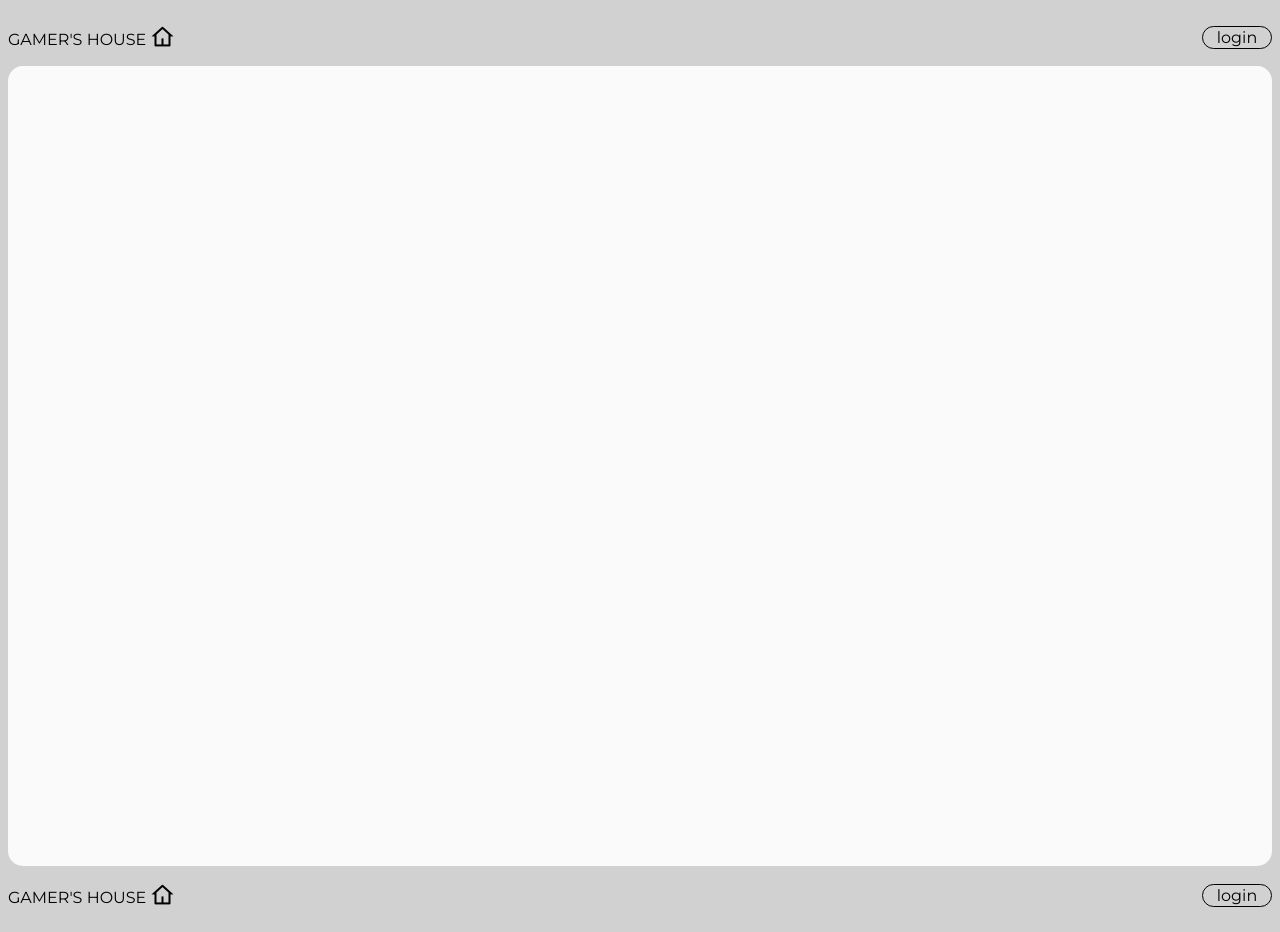
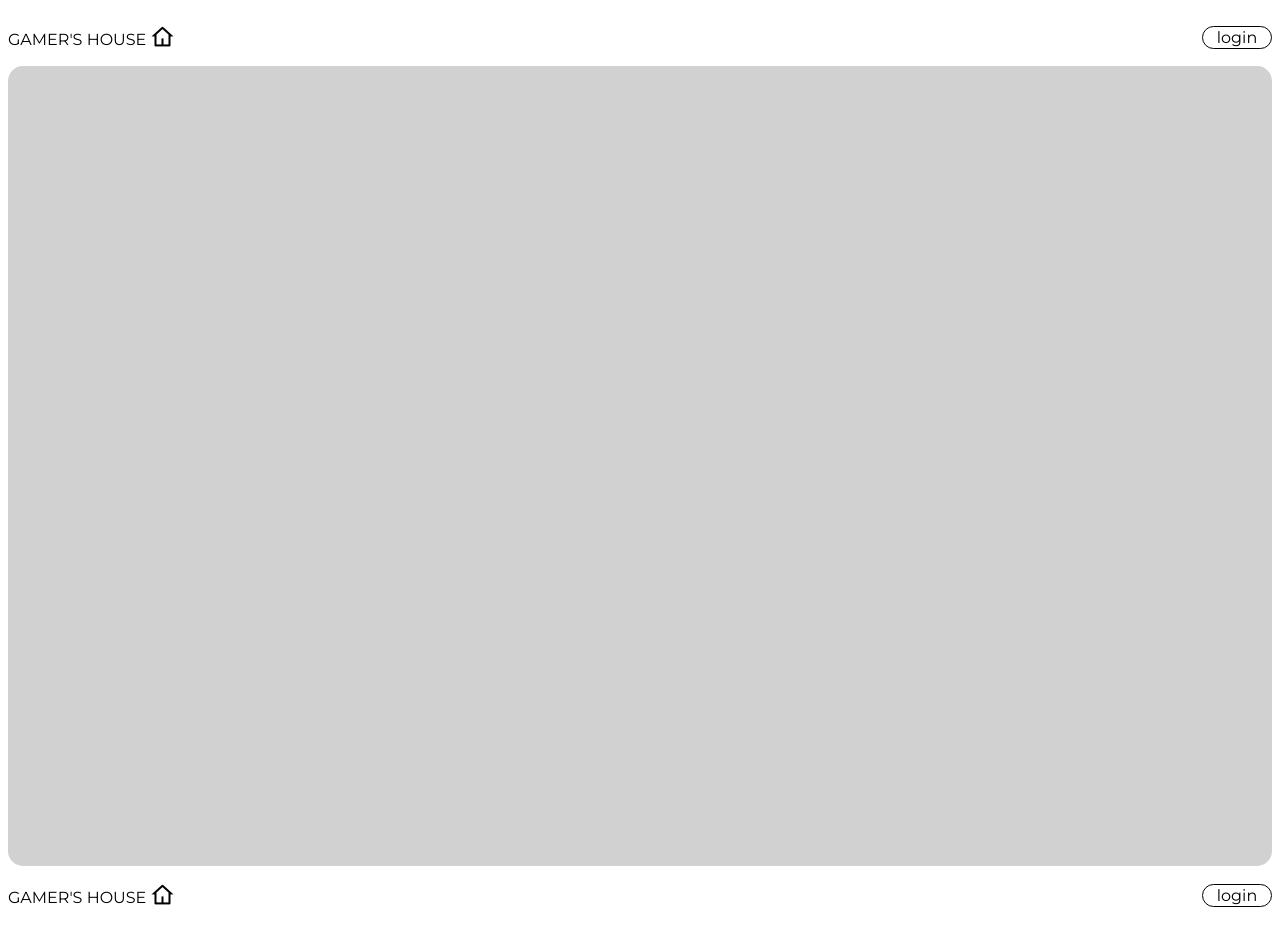
Before and after one commit to Thi2erry8/E-commerce-PHP-, a PHP site: page / in a window 1280 px wide. Run offline with PHP 8.4, Linux system fonts and the light colour scheme; some libraries are stand-ins or nearby versions.

Commit message:
create.php

```diff
--- a/asset/style/style.css
+++ b/asset/style/style.css
@@ -11,9 +11,6 @@
     /*Radius*/
     --radius1: 15px;
     --radius2: 25px;
-}
-body{
-    background-color: var(--color4);
 }
 .row{
     display: flex;
@@ -65,7 +62,7 @@ section{
 .hero{
     height: 100vh;
     border-radius: var(--radius1);
-    background-color: var(--color5);
+    background-color: var(--color4);
 }
 
 
@@ -76,7 +73,7 @@ section{
     width: 50%;
     gap: 15px;
     border-radius: var(--radius1);
-    background-color: var(--color5);
+    background-color: var(--color4);
 }
 .Add-product-section{
     justify-content: space-around;
```
Also changed, not shown: create.php (added).
